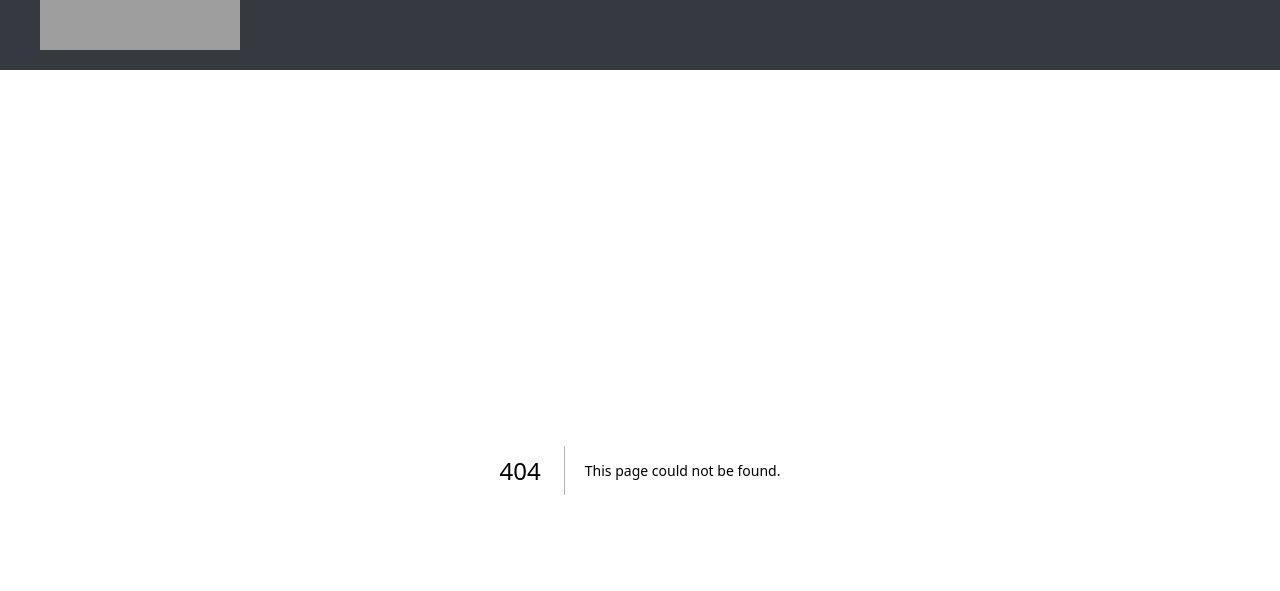
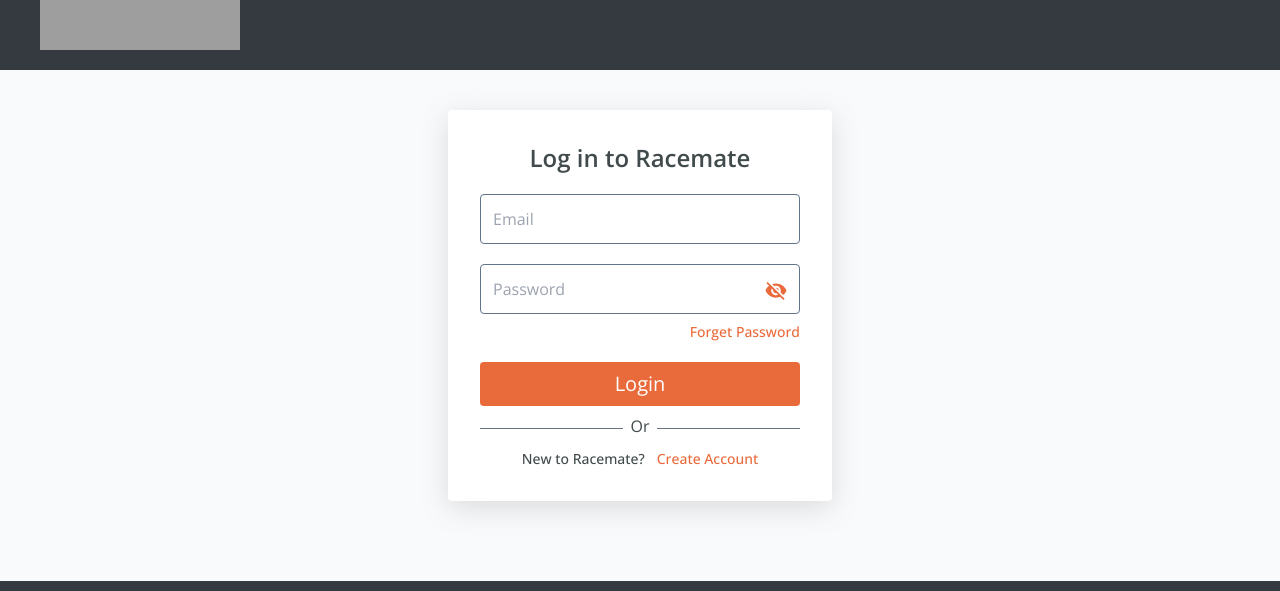
Before and after one commit to Samir-Singh/race-mate, a Next.js app: page /signin in a window 1280 px wide. Before the commit this address had no page. Shown: the part 120-711 px from the top of the page. Built offline with nearby package versions, Linux system fonts and the light colour scheme; grey boxes are pictures that could not be loaded.

Commit message:
login page done

```diff
--- a/app/globals.css
+++ b/app/globals.css
@@ -4,8 +4,8 @@
 
 :root {
   --background: #ffffff;
-  --foreground: #171717;
-  --primary-color: rgb(236, 93, 87);
+  --foreground: #414a4c;
+  --primary-color: #e96a3a;
 }
 
 /* width */
--- a/app/layout.js
+++ b/app/layout.js
@@ -35,7 +35,7 @@
 export default function RootLayout({ children }) {
   return (
     <html lang="en">
-      <body className={`${open_sans.className} antialiased`}>
+      <body className={`${open_sans.className} antialiased bg-gray-50`}>
         <Header />
         {children}
         <Footer />
--- a/app/page.js
+++ b/app/page.js
@@ -1,10 +1,10 @@
 "use client";
 
-import { Swiper, SwiperSlide } from "swiper/react";
-import { Autoplay } from "swiper/modules";
 import "swiper/css";
 import "swiper/css/scrollbar";
 import Image from "next/image";
+import { Autoplay } from "swiper/modules";
+import { Swiper, SwiperSlide } from "swiper/react";
 
 export default function Home() {
   return (
@@ -67,27 +67,27 @@
         ))}
       </Swiper>
 
-      <div className="p-10 flex flex-wrap justify-center gap-10">
-        <div className="cursor-pointer flex-1 min-w-[150px] max-w-[300px] shadow-md rounded p-5 border-b-4 border-t-4 border-b-primary-color border-t-primary-color">
+      <div className="md:p-10 p-5 flex flex-wrap justify-between gap-y-[3rem]">
+        <div className="cursor-pointer md:min-w-[150px] md:max-w-[300px] w-full shadow-md rounded p-5 border-b-4 border-t-4 border-b-primary-color border-t-primary-color">
           <h2 className="text-center text-3xl">Race Results</h2>
           <p className="text-center mt-5 text-gray-500">
             Timing & Certificates
           </p>
         </div>
 
-        <div className="cursor-pointer flex-1 min-w-[150px] max-w-[300px] shadow-md rounded p-5 border-b-4 border-t-4 border-b-primary-color border-t-primary-color">
+        <div className="cursor-pointer md:min-w-[150px] md:max-w-[300px] w-full shadow-md rounded p-5 border-b-4 border-t-4 border-b-primary-color border-t-primary-color">
           <h2 className="text-center text-3xl">Upcoming Events</h2>
           <p className="text-center mt-5 text-gray-500">
             Check your bib & Mark the date
           </p>
         </div>
 
-        <div className="cursor-pointer flex-1 min-w-[150px] max-w-[300px] shadow-md rounded p-5 border-b-4 border-t-4 border-b-primary-color border-t-primary-color">
+        <div className="cursor-pointer md:min-w-[150px] md:max-w-[300px] w-full shadow-md rounded p-5 border-b-4 border-t-4 border-b-primary-color border-t-primary-color">
           <h2 className="text-center text-3xl">Event Registration</h2>
           <p className="text-center mt-5 text-gray-500">Let's start running</p>
         </div>
 
-        <div className="cursor-pointer flex-1 min-w-[150px] max-w-[300px] shadow-md rounded p-5 border-b-4 border-t-4 border-b-primary-color border-t-primary-color">
+        <div className="cursor-pointer md:min-w-[150px] md:max-w-[300px] w-full shadow-md rounded p-5 border-b-4 border-t-4 border-b-primary-color border-t-primary-color">
           <h2 className="text-center text-3xl">Raceday Guide</h2>
           <p className="text-center mt-5 text-gray-500">
             A guide for every runner
@@ -96,7 +96,7 @@
       </div>
 
       <div className="flex items-center flex-col">
-        <div className="text-3xl w-[70%] text-center bg-primary-color rounded-md text-white p-2">
+        <div className="md:text-3xl text-xl md:w-[70%] w-[90%] text-center bg-primary-color rounded-md text-white p-2">
           Frequently Asked Questions
         </div>
 
@@ -104,10 +104,10 @@
           style={{ boxShadow: "rgba(100, 100, 111, 0.2) 0px 7px 29px 0px" }}
           className="md:w-[70%] w-[90%] mt-5 p-3 rounded flex flex-wrap"
         >
-          <div className="md:w-[50%] rounded overflow-hidden w-[100%]">
+          <div className="md:w-[50%] rounded overflow-hidden w-full">
             <Image src="/faq1.jpg" width={1000} height={1000} alt="faq1" />
           </div>
-          <div className="md:w-[50%] md:pl-10 md:mt-0 mt-5 pl-0 w-[100%]">
+          <div className="md:w-[50%] md:pl-10 md:mt-0 mt-5 pl-0 w-full">
             <h2 className="text-3xl">What is a BIB?</h2>
             <p className="mt-5 text-gray-600 text-xl">
               In runners world a bib is a sheet of paper with an e-tag attached
@@ -122,7 +122,7 @@
           style={{ boxShadow: "rgba(100, 100, 111, 0.2) 0px 7px 29px 0px" }}
           className="md:w-[70%] w-[90%] mt-5 p-3 rounded flex flex-wrap"
         >
-          <div className="md:w-[50%] w-[100%]">
+          <div className="md:w-[50%] w-full">
             <h2 className="text-3xl">How to put on a Race Bib?</h2>
             <p className="mt-5 text-gray-600 text-xl">
               With the help of safety pins carefully pin it in all four corners
@@ -130,7 +130,7 @@
               before piercing the Tshirt with a safety pin!
             </p>
           </div>
-          <div className="md:w-[50%] w-[100%] rounded overflow-hidden md:mt-0 mt-5">
+          <div className="md:w-[50%] w-full rounded overflow-hidden md:mt-0 mt-5">
             <Image src="/faq2.jpg" width={1000} height={1000} alt="faq1" />
           </div>
         </div>
@@ -139,10 +139,10 @@
           style={{ boxShadow: "rgba(100, 100, 111, 0.2) 0px 7px 29px 0px" }}
           className="md:w-[70%] w-[90%] mt-5 p-3 rounded flex flex-wrap"
         >
-          <div className="md:w-[50%] rounded overflow-hidden w-[100%]">
+          <div className="md:w-[50%] rounded overflow-hidden w-full">
             <Image src="/faq3.jpg" width={1000} height={1000} alt="faq1" />
           </div>
-          <div className="md:w-[50%] md:pl-10 md:mt-0 mt-5 pl-0 w-[100%]">
+          <div className="md:w-[50%] md:pl-10 md:mt-0 mt-5 pl-0 w-full">
             <h2 className="text-3xl">Do and don'ts with Race Bib</h2>
             <p className="mt-5 text-gray-600 text-xl">
               In order to receive an accurate time please confirm your bib is:
--- /dev/null
+++ b/app/signin/page.js
@@ -0,0 +1,63 @@
+"use client";
+
+import { useState } from "react";
+import InputBox from "@/components/InputBox";
+import { IoMdEye, IoMdEyeOff } from "react-icons/io";
+
+const SignIn = () => {
+  const [showPassword, setShowPassword] = useState(false);
+
+  return (
+    <div className="flex justify-center items-center md:p-10 p-5">
+      <div
+        style={{ boxShadow: "rgba(100, 100, 111, 0.2) 0px 7px 29px 0px" }}
+        className="bg-white rounded p-8 md:w-96 w-full"
+      >
+        <p className="text-2xl text-center font-semibold">Log in to Racemate</p>
+        <div className="w-full">
+          <InputBox
+            type="email"
+            placeholder="Email"
+            className="mt-5 border-slate-500 w-full"
+          />
+        </div>
+
+        <div className="w-full relative">
+          <InputBox
+            type={showPassword ? "text" : "password"}
+            placeholder="Password"
+            className="mt-5 border-slate-500 w-full"
+          />
+          <div
+            onClick={() => setShowPassword((prev) => !prev)}
+            className={`text-2xl cursor-pointer text-primary-color absolute right-3 bottom-[40%]`}
+          >
+            {showPassword ? <IoMdEye /> : <IoMdEyeOff />}
+          </div>
+          <p className="flex justify-end mt-2">
+            <span className="text-sm text-primary-color cursor-pointer font-medium hover:underline">
+              Forget Password
+            </span>
+          </p>
+        </div>
+
+        <button className="w-full bg-primary-color text-white rounded p-2 text-xl mt-5">
+          Login
+        </button>
+
+        <div className="w-full text-center border-gray-500 border-b leading-[0.1em] mt-5">
+          <span className="bg-white py-0 px-2">Or</span>
+        </div>
+
+        <p className="mt-5 text-center text-sm flex items-center justify-center gap-3 font-medium">
+          <span>New to Racemate?</span>
+          <span className="text-primary-color cursor-pointer hover:underline">
+            Create Account
+          </span>
+        </p>
+      </div>
+    </div>
+  );
+};
+
+export default SignIn;
--- a/components/Footer/index.js
+++ b/components/Footer/index.js
@@ -11,7 +11,7 @@
 
 const Footer = () => {
   return (
-    <div className="bg-[#343a40] text-white p-10 mt-10 pb-0">
+    <div className="bg-[#343a40] text-white md:p-10 mt-10 pb-0 p-5">
       <div className="flex flex-wrap justify-between">
         <div className="md:w-1/2 w-full">
           <Image
--- a/components/Header/index.js
+++ b/components/Header/index.js
@@ -1,3 +1,4 @@
+import Link from "next/link";
 import Image from "next/image";
 import { IoCall } from "react-icons/io5";
 import { FaUserAlt, FaQuestion } from "react-icons/fa";
@@ -5,16 +6,17 @@
 
 const Header = () => {
   return (
-    <div className="flex sticky top-0 left-0 right-0 bg-[#343a40] p-5 px-10 items-center justify-between z-10">
+    <div className="flex sticky top-0 left-0 right-0 bg-[#343a40] p-5 md:px-10 px-5 items-center justify-between z-10">
+      <Link href="/">
         <Image
           src="https://s3.ap-south-1.amazonaws.com/racemate.in/assets/Website+Logo+Header-190x40+%E2%80%93+White+Text.svg"
           width={200}
           height={200}
           alt="Racemate India"
-        className="cursor-pointer"
         />
+      </Link>
 
-      <div className="flex gap-5">
+      <div className="md:flex gap-5 hidden">
         <span className="flex items-center text-lg text-gray-400 cursor-pointer hover:text-white gap-1">
           <MdOutlineMiscellaneousServices />
           Services
@@ -29,10 +31,12 @@
         </span>
       </div>
 
-      <span className="flex items-center text-lg text-gray-400 cursor-pointer hover:text-white gap-2">
+      <Link href="/signin">
+        <span className="flex items-center text-lg text-gray-400 hover:text-white gap-2">
           <FaUserAlt />
           Sign in
         </span>
+      </Link>
     </div>
   );
 };
--- /dev/null
+++ b/components/InputBox/index.js
@@ -0,0 +1,31 @@
+const InputBox = ({
+  type = "text",
+  value,
+  onChange,
+  placeholder,
+  disabled = false,
+  className = "",
+  error,
+  maxLength,
+  onKeyDown,
+}) => {
+  return (
+    <>
+      <input
+        maxLength={maxLength}
+        type={type}
+        value={value}
+        onChange={onChange}
+        className={`p-3 mt-2 border border-slate-300 outline-primary-color rounded ${className} ${
+          error ? "!border-red-700" : ""
+        }`}
+        placeholder={placeholder}
+        disabled={disabled}
+        onKeyDown={onKeyDown}
+      />
+      {error && <p className="text-xs mt-1 text-red-700 w-full">{error}</p>}
+    </>
+  );
+};
+
+export default InputBox;
```
Lines whose indentation alone changed are shown as unchanged.
